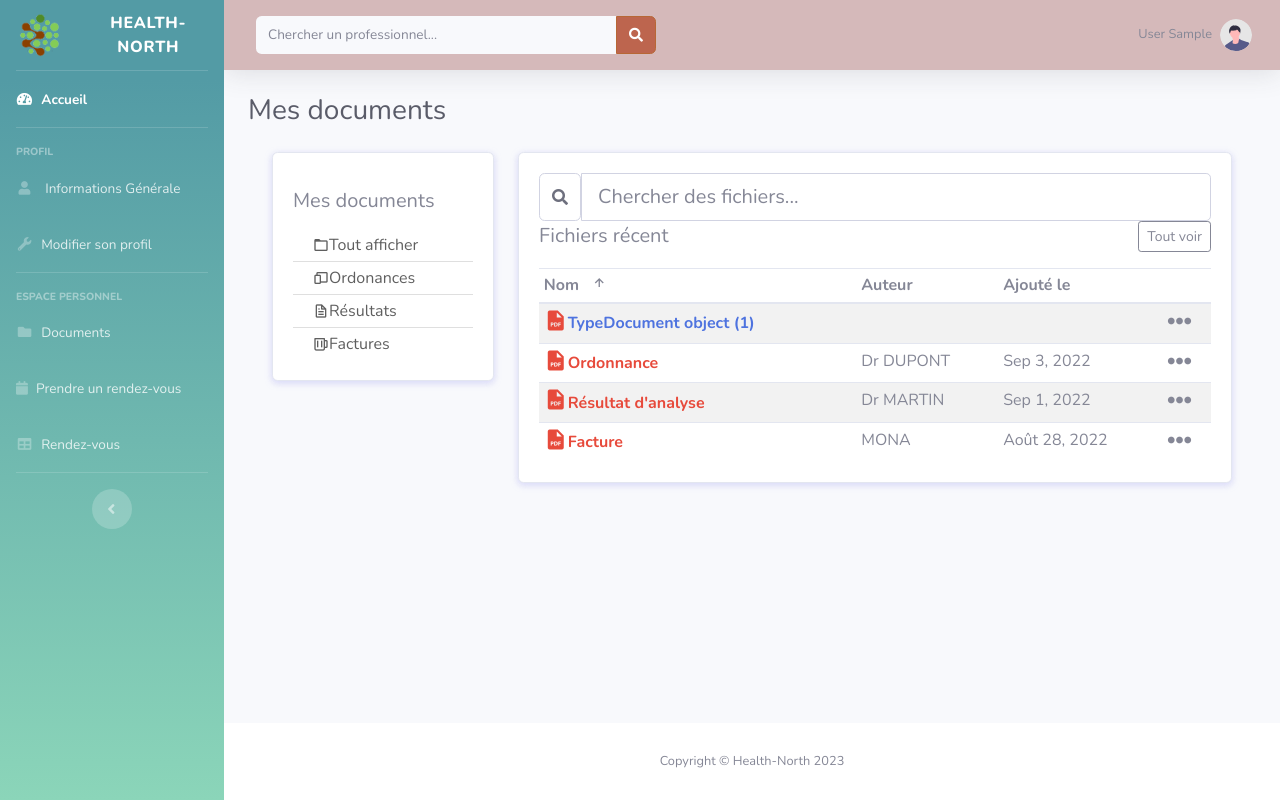
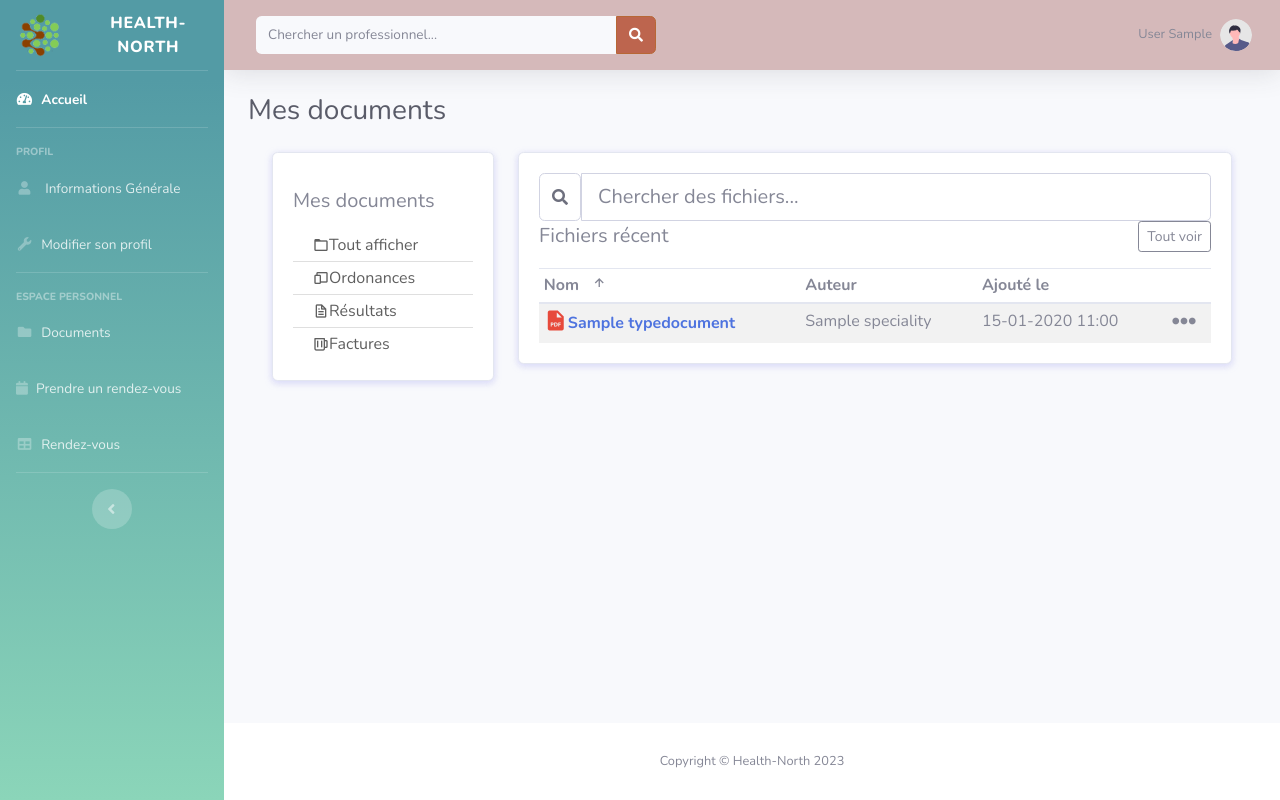
Before and after one commit to Xavier0H/PPE_Health-North_Web, a Django app: page /document/ in a window 1280 px wide. Run offline with Django 4.2, Linux system fonts and the light colour scheme; a user stored in the database is signed in; tables that the repository leaves empty hold one stand-in row (values such as "Sample post"); some libraries are stand-ins or nearby versions.

Commit message:
display information profil, document, appointment

```diff
--- a/health_north/patient/templates/patient/documents.html
+++ b/health_north/patient/templates/patient/documents.html
@@ -62,58 +62,16 @@
                                             <div><i class="bx bxs-file-pdf me-2 font-24 text-danger"></i>
                                             </div>
                                             <div class="font-weight-bold text-danger">
-                                                <a href="{{ file.file.url }}/">{{ file.type_document_name }}</a>
+                                                <a href="{{ file.file.url }}/">{{ file.type_document_name.type_document_name }}</a>
                                             </div>
                                         </div>
                                     </td>
-                                    <td>{{ pro.appointment_name }}</td>
-                                    <td>{{ document.create_date }}</td>
+                                    <td>{{ file.appointment.specialist_name.specialist_name }}</td>
+                                    <td>{{ file.create_date|date:'d-m-Y H:i' }}</td>
                                     <td><i class="fa fa-ellipsis-h font-24"></i>
                                     </td>
                                 </tr>
                             {% endfor %}
-                                <tr>
-                                    <td>
-                                        <div class="d-flex align-items-center">
-                                            <div><i class="bx bxs-file-pdf me-2 font-24 text-danger"></i>
-                                            </div>
-                                            <div class="font-weight-bold text-danger">Ordonnance
-                                            </div>
-                                        </div>
-                                    </td>
-                                    <td>Dr DUPONT</td>
-                                    <td>Sep 3, 2022</td>
-                                    <td><i class="fa fa-ellipsis-h font-24"></i>
-                                    </td>
-                                </tr>
-                                <tr>
-                                    <td>
-                                        <div class="d-flex align-items-center">
-                                            <div><i class="bx bxs-file-pdf me-2 font-24 text-danger"></i>
-                                            </div>
-                                            <div class="font-weight-bold text-danger">Résultat d'analyse
-                                            </div>
-                                        </div>
-                                    </td>
-                                    <td>Dr MARTIN</td>
-                                    <td>Sep 1, 2022</td>
-                                    <td><i class="fa fa-ellipsis-h font-24"></i>
-                                    </td>
-                                </tr>
-                                <tr>
-                                    <td>
-                                        <div class="d-flex align-items-center">
-                                            <div><i class="bx bxs-file-pdf me-2 font-24 text-danger"></i>
-                                            </div>
-                                            <div class="font-weight-bold text-danger">Facture
-                                            </div>
-                                        </div>
-                                    </td>
-                                    <td>MONA</td>
-                                    <td>Août 28, 2022</td>
-                                    <td><i class="fa fa-ellipsis-h font-24"></i>
-                                    </td>
-                                </tr>
                             </tbody>
                         </table>
                     </div>
--- a/health_north/patient/templates/patient/index.html
+++ b/health_north/patient/templates/patient/index.html
@@ -9,5 +9,4 @@
             <h1 class="h6 text-gray-900 mb-4">{{ message }}</h1>
         </div>
     {% endfor %}
-Ceci est le contenu test
 {% endblock %}
--- a/health_north/patient/views.py
+++ b/health_north/patient/views.py
@@ -54,13 +54,8 @@
 
 
 def my_document(request):
-    print("ok")
     files = Document.objects.filter(profile__user=request.user) # order_by("-id")
     print(files)
-    print(Document.objects.filter(type_document_name__type_document_name=1))
-    pro = Document.objects.filter(appointment__specialist_name__specialist_name=request.user)
-    #date = Document.objects.filter(create_date=request.user)
-    print(pro)
     return render(request, 'patient/documents.html', {'files': files})
 
 
@@ -77,7 +72,8 @@
 
 
 def Profil(request):
-    return render(request, 'patient/profil.html')
+    info = Profile.objects.filter(user=request.user)
+    return render(request, 'patient/profil.html', {'info': info})
 
 
 def Register(request):
@@ -144,6 +140,7 @@
 
 def appointment(request):
     rdv = Appointment.objects.filter(profile__user=request.user)
+    print(rdv)
     return render(request, 'patient/rendez-vous.html', {'rdv': rdv})
 
 
```
Also changed, not shown: health_north/patient/templates/patient/profil.html (+7 -5 lines), health_north/patient/templates/patient/rendez-vous.html (+5 -31 lines).
